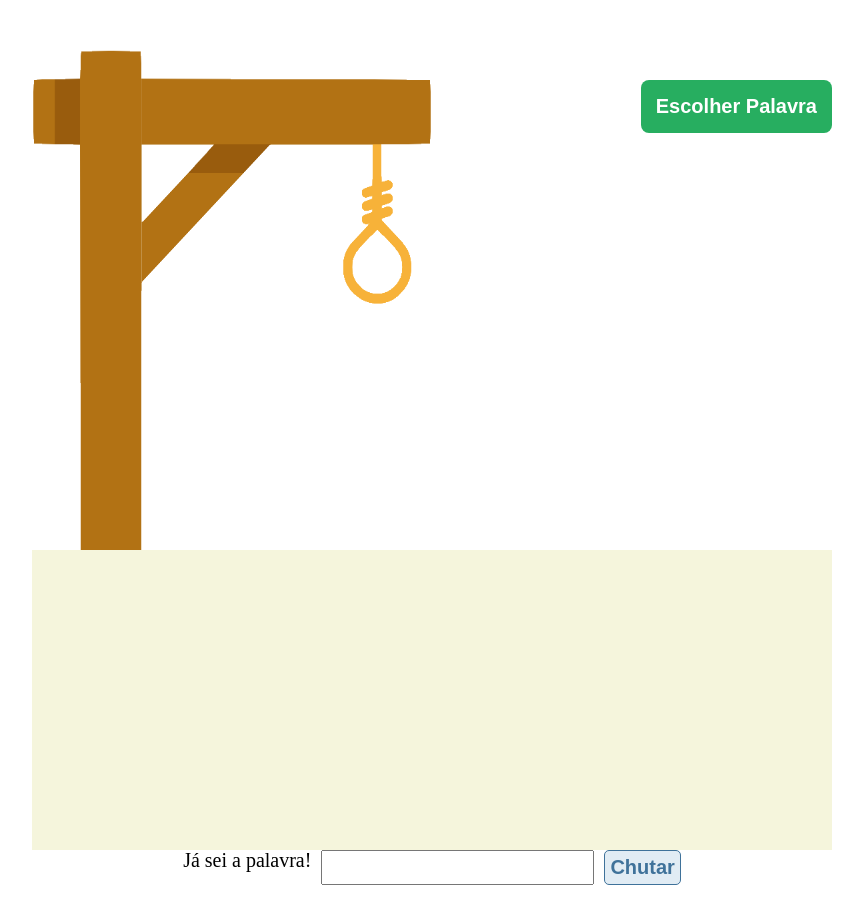
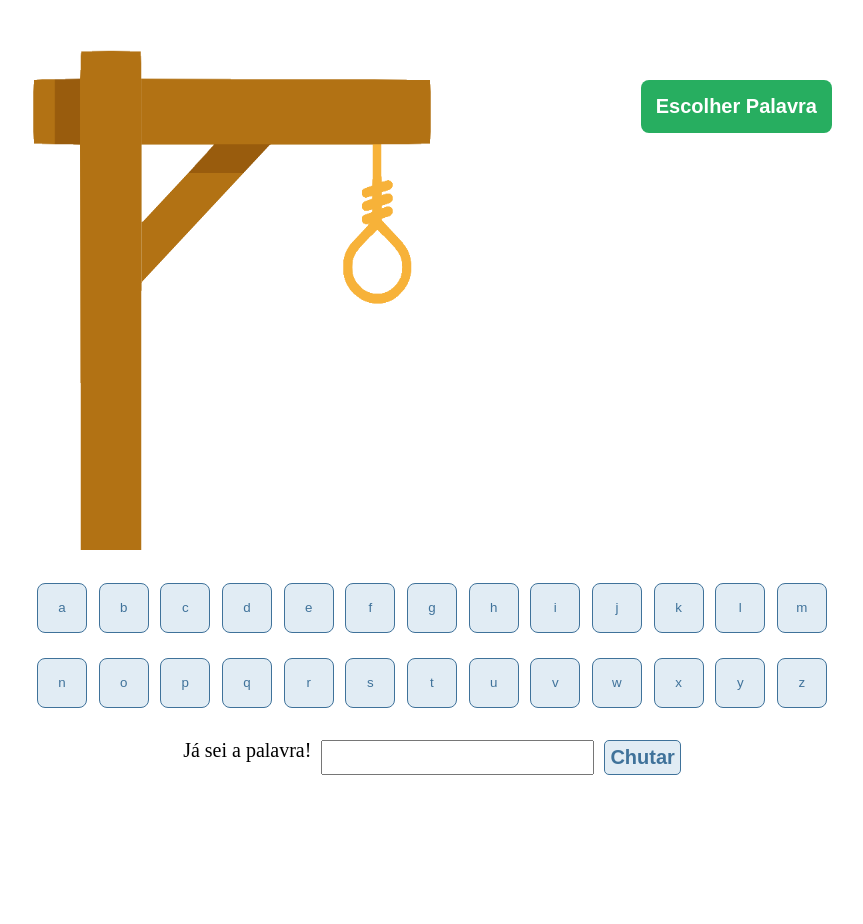
Before and after one commit to Galliss13/projeto8-jogoforca, a JavaScript app: page / in a window 1280 px wide. Shown: the top 924 px of the page, without its empty margins (208-1071 px from the left). Built offline with nearby package versions, Linux system fonts and the light colour scheme.

Commit message:
layot inicial completo com teclado

```diff
--- a/public/style.css
+++ b/public/style.css
@@ -36,10 +36,23 @@
 
 .keyboard {
     width: 100%;
-    height: 300px;
-    background-color: beige;
+    height: 150px;
+    margin: 20px 0;
     display: flex;
+    flex-wrap: wrap;
     justify-content: space-between;
+    align-items: center;
+}
+
+.letter {
+    width: 50px;
+    height: 50px;
+    margin: 0 5px;
+    color: #3F729A;
+    background-color: #E1ECF4;
+    border: solid 1px #3F729A;
+    border-radius: 8px;
+
 }
 
 .toGuess {
@@ -67,6 +80,4 @@
     border: 1px solid #3F729A;
     border-radius: 5px;
     padding: 5px;
-
-
 }
--- a/src/App.js
+++ b/src/App.js
@@ -1,4 +1,10 @@
+import palavras from './palavras'
+import alfabeto from './alfabeto'
+
 export default function App() {
+
+
+
   return (
     <div className="game">
       <div className="hangmanImageButton">
@@ -10,7 +16,9 @@ export default function App() {
           <div className="buttonLetters"></div>
         </div>
       </div>
-      <div className="keyboard"></div>
+      <div className="keyboard">
+        {alfabeto.map ((letter, index) => <button className='letter'>{letter}</button>)}
+      </div>
       <div className="toGuess">
         <p>Já sei a palavra!</p>
         <input></input>
--- /dev/null
+++ b/src/alfabeto.js
@@ -0,0 +1,3 @@
+const alfabeto = ["a", "b", "c", "d", "e", "f", "g", "h", "i", "j", "k", "l", "m", "n", "o", "p", "q", "r", "s", "t", "u", "v", "w", "x", "y", "z"]
+
+export default alfabeto
--- /dev/null
+++ b/src/palavras.js
@@ -0,0 +1,27 @@
+const palavras = [
+    "abacate", "abacaxi", "abelha", "abanador", "antologia", "amor", "aba", "abraço", "ábaco", "abrigo", "abrir",
+    "banana", "boi", "batata", "bacalhau", "bexiga", "bowl", "batedeira", "bisturi", "barreira", "banco",
+    "caixa", "chantilly", "comércio", "cachorro", "cuidado", "caneta", "carinho", "cupuaçu", "cabra", "cesto",
+    "dados", "dizer", "danone", "dente", "diário", "diamante", "diafragma", "detonar", "dia", "dromedário",
+    "elefante", "esmeralda", "espátula", "estômago", "esfinge", "esfera", "encontro", "ema", "escola", "economia",
+    "formiga", "fama", "festa", "fiador", "ferver", "flauta", "fichário", "figo", "fiapo", "fotografia",
+    "goiaba", "gelo", "grito", "gamão", "guria", "goleiro", "golfinho", "golfe", "girar", "glúten",
+    "helicóptero", "harmonia", "haste", "hectare", "hábito", "hepatite", "hiena", "hemisfério", "hidrante",
+    "igreja", "ícone", "importante", "ímpar", "idoso", "irado", "identidade", "idioma", "idade", "idiota",
+    "jantar", "jumento", "jambú", "jibóia", "jararaca", "janela", "jerimum", "jaula", "jabuti", "jaleco",
+    "laranja", "lua", "leão", "limão", "larápio", "luz", "lindo", "lacraia", "lactose", "laço", "lacrar",
+    "mamão", "manga", "morango", "mico", "matar", "mingau", "moqueca", "macacão", "mocassin", "maçaneta",
+    "nectarina", "nada", "navio", "namorado", "ninja", "natal", "narciso", "narina", "nádega", "nabo",
+    "ovo", "ostra", "obstetra", "oblíquo", "orangotango", "olhar", "óculos", "ortodoxo", "ouro", "ornamento",
+    "pato", "polvo", "povoar", "pólvora", "palhaço", "paróqia", "pano", "princesa", "pizza", "patroa",
+    "queijo", "quitanda", "quinta", "quantia", "quarentena", "quadrilha", "quaresma", "quartzo", "quebrar", "quarteirão",
+    "risada", "rio", "remar", "rato", "racional", "rainha", "radioatividade", "raiz", "raiva", "rachadura",
+    "salada", "salamandra", "sacola", "siri", "sábado", "safanão", "sabre", "sucarose", "sabedoria", "sacerdote",
+    "tatu", "tabacaria", "taberneiro", "tábua", "torrada", "três", "terço", "tamanho", "tatuagem", "trem",
+    "uva", "uísque", "união", "universo", "unanimidade", "ubuntu", "universidade", "urso", "uivar", "unir",
+    "vela", "valeta", "vacilo", "valor", "vagem", "vadiagem", "vaca", "valentia", "vidro", "valsa",
+    "xícara", "xadrez", "xilofone", "xarope", "xenofobia", "xereta", "xerife", "xaveco", "xixi", "xale",
+    "zebra", "zagueiro", "zero", "zoeira", "zodíaco", "zangão", "zepelim", "zinco", "zoológico", "zumbido"
+]
+
+export default palavras
```
